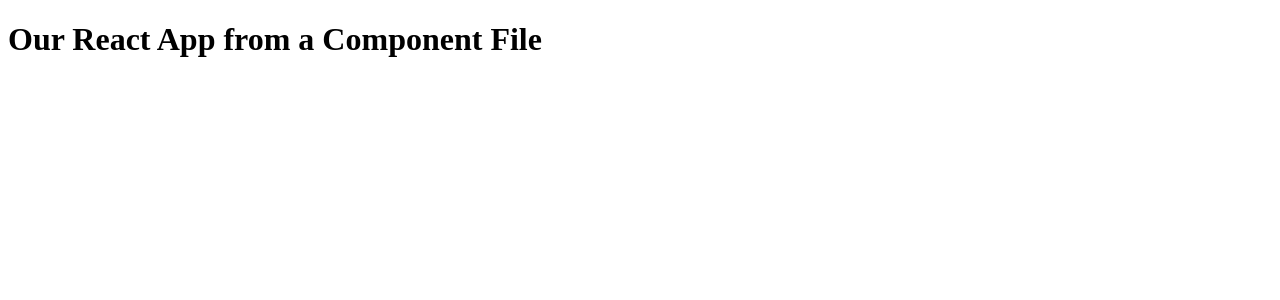
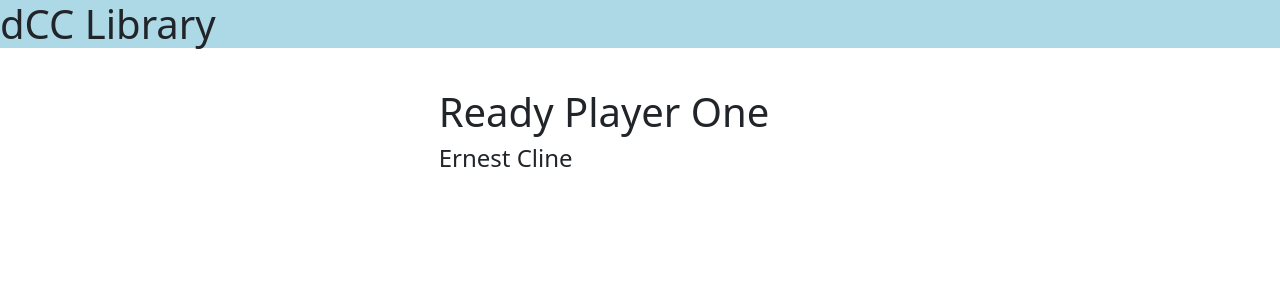
Before and after one commit to Wyatt726/reactLibrary, a React (Create React App) app: page / in a window 1280 px wide. Shown: the top 300 px of the page. Built offline with nearby package versions, Linux system fonts and the light colour scheme.

Commit message:
constructed app component with book titles and authors

```diff
--- /dev/null
+++ b/src/TitleBar/TitleBar.css
@@ -0,0 +1,4 @@
+.titlebar-nav {
+    background-color : lightblue;
+    width:100%
+}
--- /dev/null
+++ b/src/TitleBar/TitleBar.jsx
@@ -0,0 +1,16 @@
+import React from 'react';
+import './TitleBar.css'
+
+function TitleBar(props){
+    return(
+        <div className="row row-space">
+            <div className="col-md-12" style={{padding: 0}}>
+                <div className="titlebar-nav">
+                <h1>dCC Library</h1>
+                </div>
+            </div>
+        </div>
+    )
+}
+
+export default TitleBar;
--- a/src/components/App.jsx
+++ b/src/components/App.jsx
@@ -1,15 +1,34 @@
 import React, { Component } from 'react';
-import '.App.css'
+import './App.css'
+import TitleBar from '../TitleBar/TitleBar';
 
 class App extends Component {
     constructor(props){
         super(props);
-        this.state = {};
+        this.books = [
+            {title: "Ready Player One", author:"Ernest Cline"},
+            {title: "All the Light We Cannot See", author:"Anthony Doerr"},
+            {title: 'The First and Last Freedom', author: 'Jiddu Krishnamurit'}
+        ]
+        this.state = {
+            bookNumber:0
+        };
     }
 render(){
     return(
-        <h1>Our React App from a Component File</h1>
-    )
+        <div className="container-fluid">
+            <TitleBar />
+            <div className="row">
+                <div className="col-md-4"></div>
+                <div className="col-md-4">
+                <h1>{this.books[this.state.bookNumber].title}</h1>
+                <h4>{this.books[0].author}</h4>
+                </div>
+                <div className="col-md-4"></div>
+            </div>
+
+        </div>
+        )
 }
 }
 
--- a/src/index.js
+++ b/src/index.js
@@ -1,6 +1,7 @@
 import React from 'react';
 import reactDom from 'react-dom';
 import App from './components/App';
+import 'bootstrap/dist/css/bootstrap.css';
 
 
 
```
Also changed, not shown: src/components/App.css (renamed from src/App.css).
